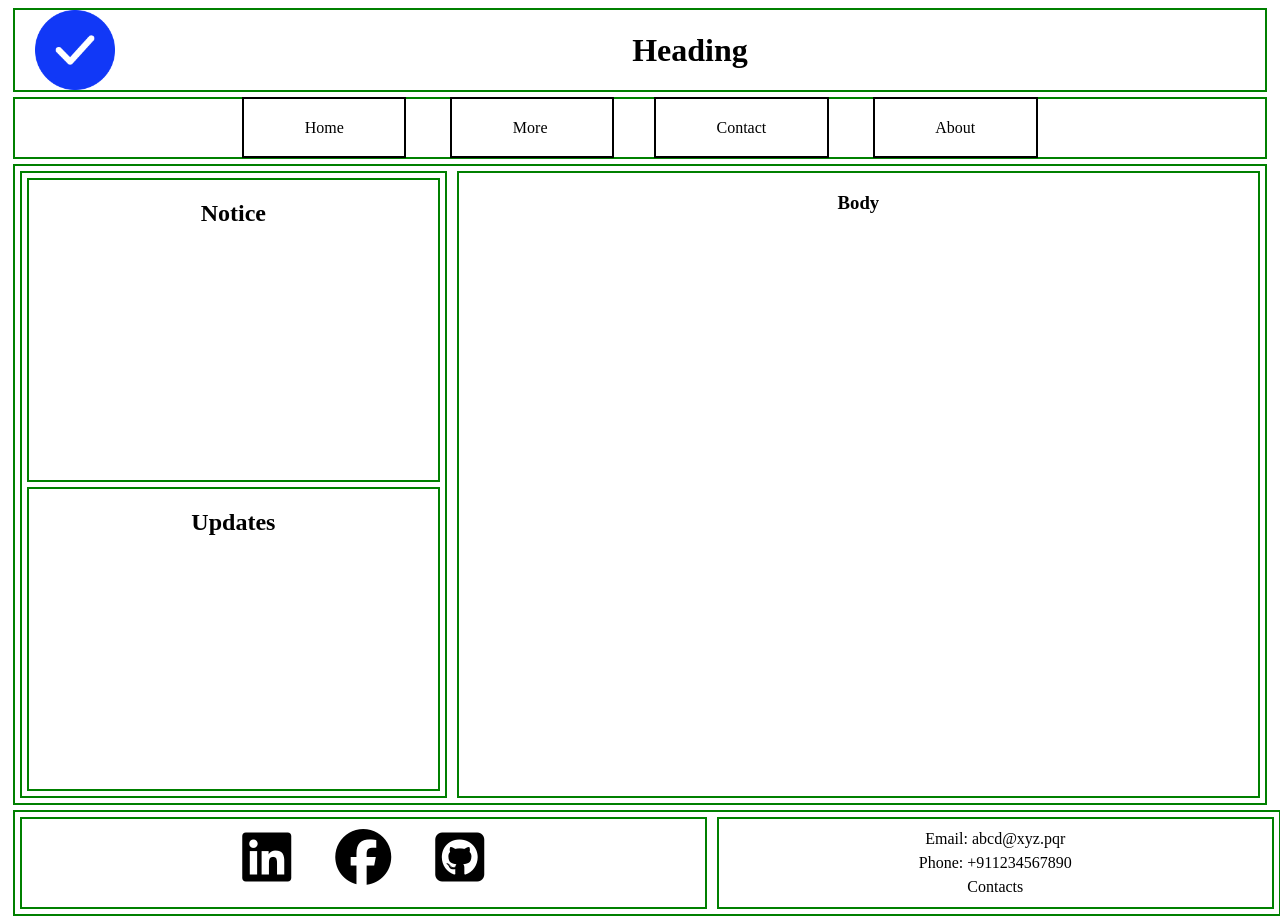
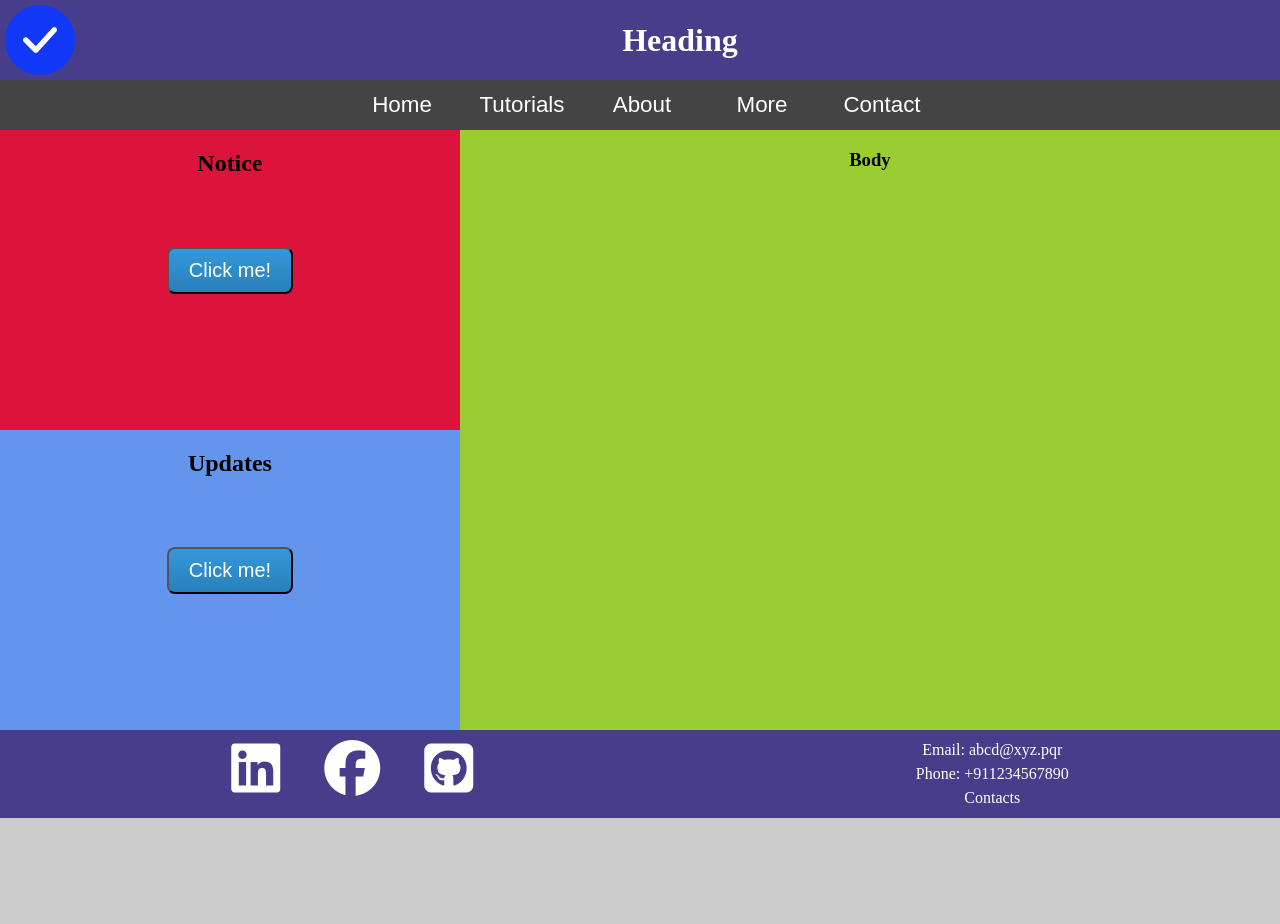
Before and after one commit to ramyadeep/Assignment1, a plain HTML site: page index2.html in a window 1280 px wide. After the commit the page ends 818 px from the top, so only its background shows below. Drawn offline with Linux system fonts and the light colour scheme.

Commit message:
changes in UI component and some Javascript functionality

```diff
--- /dev/null
+++ b/btnstyle.css
@@ -0,0 +1,28 @@
+.btn {
+  background: #3498db;
+  background-image: -webkit-linear-gradient(top, #3498db, #2980b9);
+  background-image: -moz-linear-gradient(top, #3498db, #2980b9);
+  background-image: -ms-linear-gradient(top, #3498db, #2980b9);
+  background-image: -o-linear-gradient(top, #3498db, #2980b9);
+  background-image: linear-gradient(to bottom, #3498db, #2980b9);
+  -webkit-border-radius: 8;
+  -moz-border-radius: 8;
+  border-radius: 8px;
+  font-family: Arial;
+  color: #ffffff;
+  font-size: 20px;
+  padding: 10px 20px 10px 20px;
+  text-decoration: none;
+  position: relative;
+  top: 50px;
+}
+
+.btn:hover {
+  background: #3cb0fd;
+  background-image: -webkit-linear-gradient(top, #3cb0fd, #3498db);
+  background-image: -moz-linear-gradient(top, #3cb0fd, #3498db);
+  background-image: -ms-linear-gradient(top, #3cb0fd, #3498db);
+  background-image: -o-linear-gradient(top, #3cb0fd, #3498db);
+  background-image: linear-gradient(to bottom, #3cb0fd, #3498db);
+  text-decoration: none;
+}
--- a/index2.html
+++ b/index2.html
@@ -5,6 +5,8 @@
     <meta charset="UTF-8">
     <title>Document</title>
     <link rel="stylesheet" href="styles.css">
+    <link rel="stylesheet" href="navstyle.css">
+    <link rel="stylesheet" href="btnstyle.css">
     <!-- Font awesome cdn -->
     <script src="https://kit.fontawesome.com/2760c90596.js" crossorigin="anonymous"></script>
 </head>
@@ -20,7 +22,7 @@
             </div>
         </div>
     </header>
-    <nav class="custom-border">
+    <!-- <nav class="custom-border">
         <ul class="nav-ul">
             <li class="nav-li"><a href="#">Home</a></li>
             <li class="nav-li">
@@ -34,23 +36,42 @@
                         </ul>
                     </div>
                 </div>
-            </li class="nav-li">
+            </li>
             <li class="nav-li"><a href="#">Contact</a></li>
             <li class="nav-li"><a href="#">About</a></li>
         </ul>
-    </nav>
+    </nav> -->
+    <div class="nav">
+        <ul>
+            <li class="home"><a href="#">Home</a></li>
+            <li class="tutorials"><a href="#">Tutorials</a></li>
+            <li class="about"><a href="#">About</a></li>
+            <li class="news"><div class="dropdown">
+                    <span style="color: white;">More</span>
+                    <div class="dropdown-content">
+                        <ul>
+                            <li><a href="#">Link 1</a></li>
+                            <li><a href="#">Link 2</a></li>
+                            <li><a href="#">Link 3</a></li>
+                        </ul>
+                    </div>
+                </div></li>
+            <li class="contact"><a href="#">Contact</a></li>
+        </ul>
+    </div>
     <div class="main-container custom-border">
         <div class="aside-section custom-border">
-            <section class="notice custom-border">
+            <section class="notice custom-border no-background">
                 <h1>Notice</h1>
+                <button class="btn" onclick="hideBodyBackground()">Click me!</button>
             </section>
-
             <section class="update custom-border">
                 <h1>Updates</h1>
+                <button class="btn" onclick="hideNoticeBackground(this)">Click me!</button>
             </section>
 
         </div>
-        <div class="body custom-border">
+        <div class="body custom-border no-background" id="body">
             <h3>Body</h3>
         </div>
     </div>
@@ -70,5 +91,5 @@
         </div>
     </footer>
 </body>
-
+<script src="script.js"></script>
 </html>
--- /dev/null
+++ b/navstyle.css
@@ -0,0 +1,67 @@
+body {
+  margin: 0;
+  padding: 0;
+  background: #ccc;
+}
+
+.nav ul {
+  list-style: none;
+  background-color: #444;
+  text-align: center;
+  padding: 0;
+  margin: 0;
+}
+.nav li {
+  font-family: 'Oswald', sans-serif;
+  font-size: 1.2em;
+  line-height: 40px;
+  height: 40px;
+  border-bottom: 1px solid #888;
+}
+
+.nav a {
+  text-decoration: none;
+  color: #fff;
+  display: block;
+  transition: .3s background-color;
+}
+
+.nav a:hover {
+  background-color: #005f5f;
+}
+
+.nav a.active {
+  background-color: #fff;
+  color: #444;
+  cursor: default;
+}
+
+@media screen and (min-width: 600px) {
+  .nav li {
+    width: 120px;
+    border-bottom: none;
+    height: 50px;
+    line-height: 50px;
+    font-size: 1.4em;
+  }
+
+  /* Option 1 - Display Inline */
+  .nav li {
+    display: inline-block;
+    margin-right: -4px;
+  }
+
+  /* Options 2 - Float
+  .nav li {
+    float: left;
+  }
+  .nav ul {
+    overflow: auto;
+    width: 600px;
+    margin: 0 auto;
+  }
+  .nav {
+    background-color: #444;
+  }
+  */
+}
--- /dev/null
+++ b/script.js
@@ -0,0 +1,11 @@
+function hideBodyBackground(){
+    var body = document.getElementsByClassName('body')[0];
+    body.classList.remove('no-background');
+}
+
+function hideNoticeBackground() {
+    var notice = document.getElementsByClassName('notice')[0];
+    var update = document.getElementsByClassName('update')[0];
+    notice.classList.remove('no-background');
+    update.style.border = "thick solid #0000FF";
+}
--- a/styles.css
+++ b/styles.css
@@ -1,11 +1,17 @@
+body{
+    padding: 0;
+    margin: 0;
+}
 /* Heading layout and styles */
 .header{
     display: flex;
     height: 80px;
+    background-color: darkslateblue;
+    color: #fff;
 }
 #heading-logo{
-    width: 80px;
-    margin-left: 20px;
+    width: 70px;
+    margin: 5px;
 }
 .jumbotron{
     flex-grow: 2;
@@ -28,7 +34,12 @@ nav{
     text-decoration: none;
     padding: 20px 5%;
     margin: 20px;
-    border: 2px solid black;
+    background-color: blueviolet;
+    border-radius: 8px;
+    -webkit-border-radius: 8px;
+    -moz-border-radius: 8px;
+    -ms-border-radius: 8px;
+    -o-border-radius: 8px;
 }
 .nav-li a{
     text-decoration: none;
@@ -45,7 +56,7 @@ nav{
     background-color: #f9f9f9;
     min-width: 160px;
     box-shadow: 0px 8px 16px 0px rgba(0,0,0,0.2);
-    padding: 12px 16px;
+
     z-index: 1;
 }
 .dropdown:hover .dropdown-content {
@@ -53,12 +64,17 @@ nav{
 }
 /* page content layout and styles */
 .main-container {
+    /* margin-top: 20px; */
     display: flex;
 }
 
 .aside-section {
     flex-grow: 3;
+    display: flex;
+    flex-direction: column;
+    align-items: stretch;
     text-align: center;
+    padding: 0;
 }
 section{
     height: 300px;
@@ -66,11 +82,22 @@ section{
 .body {
     flex-grow: 7;
     text-align: center;
+    background-color: yellowgreen;
+    background-image: url("images/forbody.jpg");
+    background-repeat:no-repeat;
+    background-size: cover;
+
+
 }
+.notice{
+    background-color: crimson;
+    background-image: url("images/fornotice.jpg");
+    background-repeat:no-repeat;
+    background-size: cover;
 
-.custom-border {
-    border: 2px solid green;
-    margin: 5px;
+}
+.update{
+    background-color:cornflowerblue;
 }
 
 .footer{
@@ -79,6 +106,8 @@ section{
     width: 100%;
     text-align: center;
     line-height: 0.5;
+    color: #fff;
+    background-color: darkslateblue;
 }
 .social-icon {
     flex-grow: 5;
@@ -89,9 +118,20 @@ section{
 
 }
  i:hover{
-    color: blueviolet;
+    color: rgb(208, 226, 43);
 }
 
 .contacts{
     flex-grow: 5;
 }
+
+
+/* Global classes */
+.custom-border {
+    /* border: 2px solid green; */
+    /* margin: 5px; */
+}
+
+.no-background{
+    background-image: none;
+}
```
Also changed, not shown: 2 other files.
